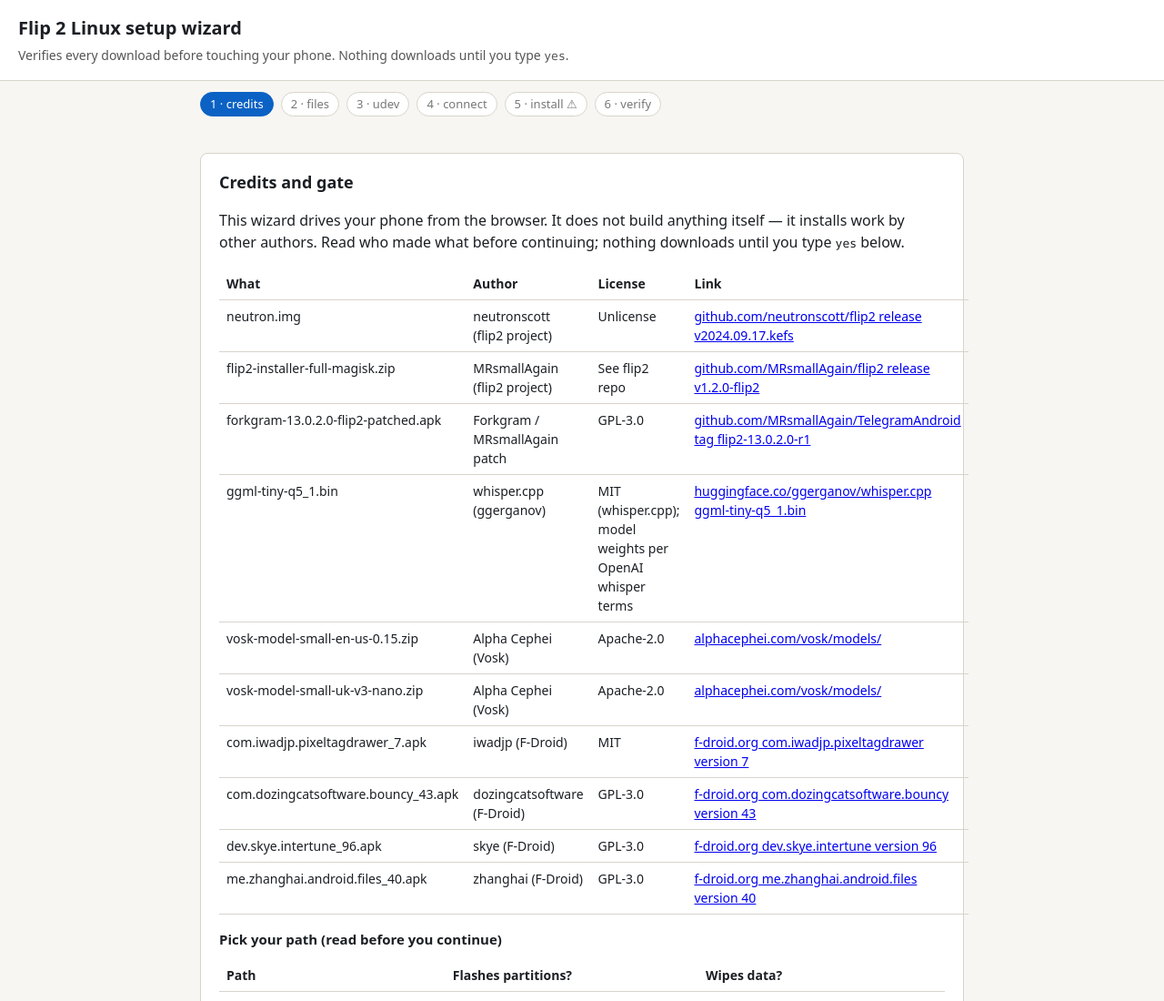
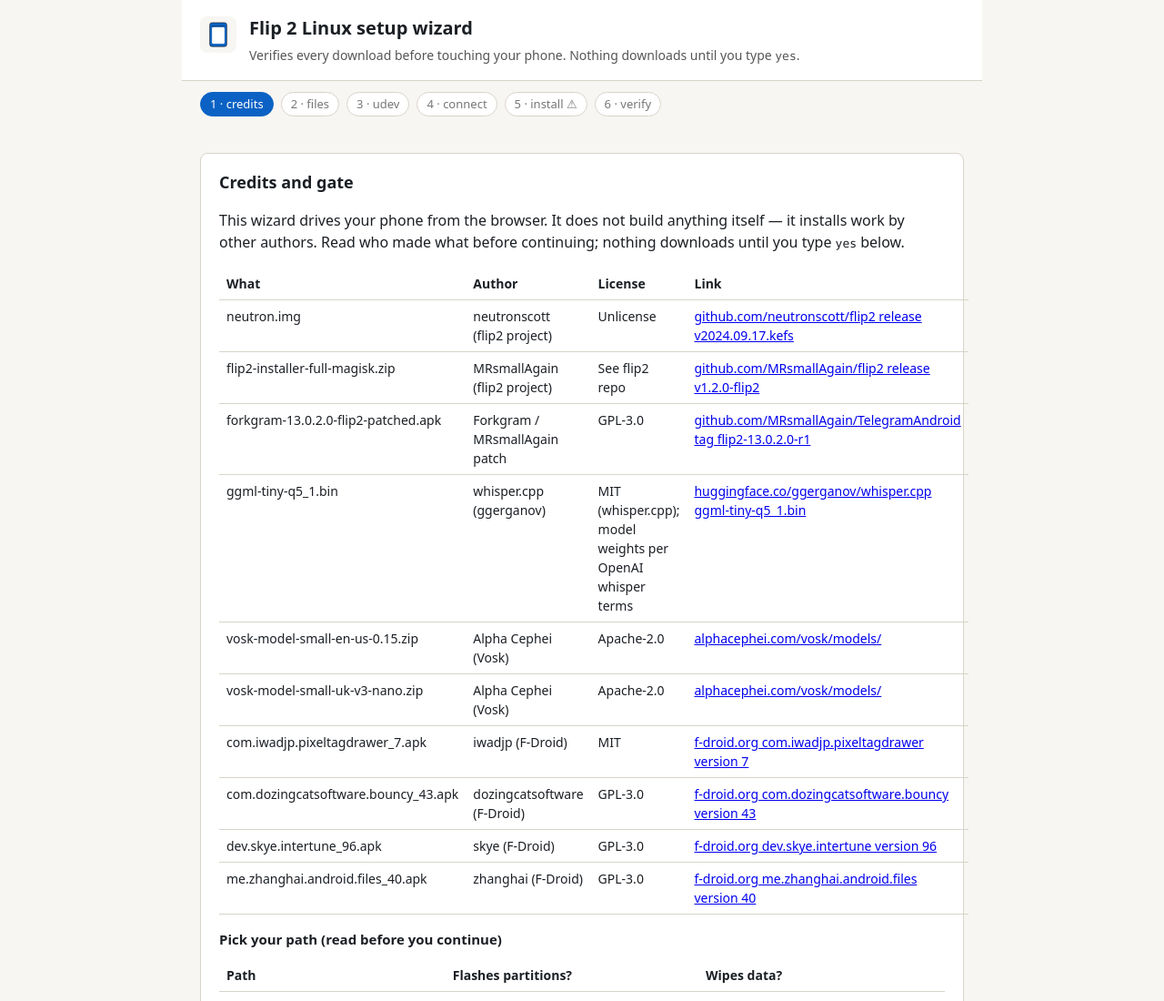
Before and after one commit to MRsmallAgain/flip2, a plain HTML site: page wizard/pages/index.html in a window 1280 px wide. Shown: the top 1100 px of the page at 91% size. Drawn offline with Linux system fonts and the light colour scheme; no server answers.

Commit message:
branding: wizard chrome, GitHub social preview, gen script
Pillow gen-assets.py; favicon/OG/apple-touch; header logo; README banner;
github-social-preview 1280x640 for repo settings.

```diff
--- a/wizard/pages/index.html
+++ b/wizard/pages/index.html
@@ -4,12 +4,22 @@
 <meta charset="utf-8">
 <meta name="viewport" content="width=device-width, initial-scale=1">
 <title>Flip 2 Linux setup wizard</title>
+<meta name="description" content="Verify downloads, connect over WebUSB, install flip2 on a rooted TCL Flip 2 from Chrome on Linux.">
+<meta property="og:title" content="Flip 2 Linux setup wizard">
+<meta property="og:description" content="SHA-256 verified files · six steps · install and verify on device">
+<meta property="og:type" content="website">
+<meta property="og:image" content="../assets/og-wizard.png">
+<link rel="icon" type="image/png" sizes="32x32" href="../assets/favicon-32.png">
+<link rel="apple-touch-icon" href="../assets/apple-touch-icon.png">
 <link rel="stylesheet" href="style.css">
 </head>
 <body>
-<header>
-  <h1>Flip 2 Linux setup wizard</h1>
-  <p class="sub">Verifies every download before touching your phone. Nothing downloads until you type <code>yes</code>.</p>
+<header class="site-header">
+  <img src="../assets/logo.svg" alt="" width="40" height="40" class="header-logo">
+  <div>
+    <h1>Flip 2 Linux setup wizard</h1>
+    <p class="sub">Verifies every download before touching your phone. Nothing downloads until you type <code>yes</code>.</p>
+  </div>
 </header>
 <nav id="steps">
   <span data-step="credit">1 · credits</span>
--- a/wizard/pages/style.css
+++ b/wizard/pages/style.css
@@ -2,6 +2,9 @@
 *{box-sizing:border-box}
 body{margin:0;font:16px/1.5 system-ui,sans-serif;color:var(--ink);background:var(--bg)}
 header{padding:16px 20px;border-bottom:1px solid var(--line);background:#fff}
+header.site-header{display:flex;align-items:flex-start;gap:14px;max-width:880px;margin:0 auto}
+header.site-header .header-logo{flex:none;margin-top:2px}
+header.site-header h1{margin:0;font-size:20px}
 h1{margin:0;font-size:20px}
 .sub{margin:4px 0 0;color:#555;font-size:14px}
 main{max-width:880px;margin:0 auto;padding:16px 20px 80px}
```
Also changed, not shown: docs/branding/README.md (added), docs/branding/github-social-preview.png (added), docs/branding/logo-512.png (added), docs/branding/logo.svg (added), docs/branding/readme-banner.png (added), wizard/assets/apple-touch-icon.png (added), wizard/assets/favicon-32.png (added), wizard/assets/logo.svg (added), wizard/assets/og-wizard.png (added), 1 other file.
